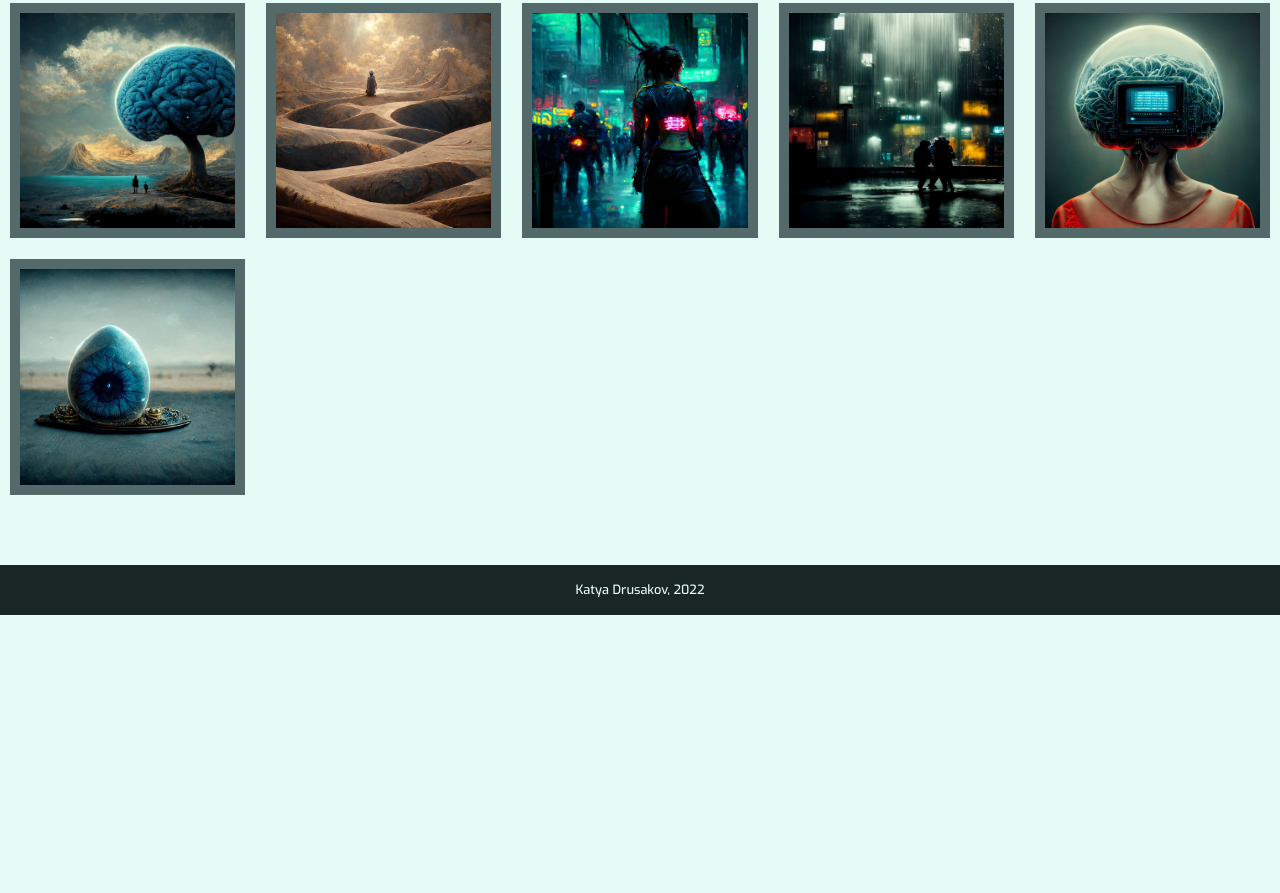
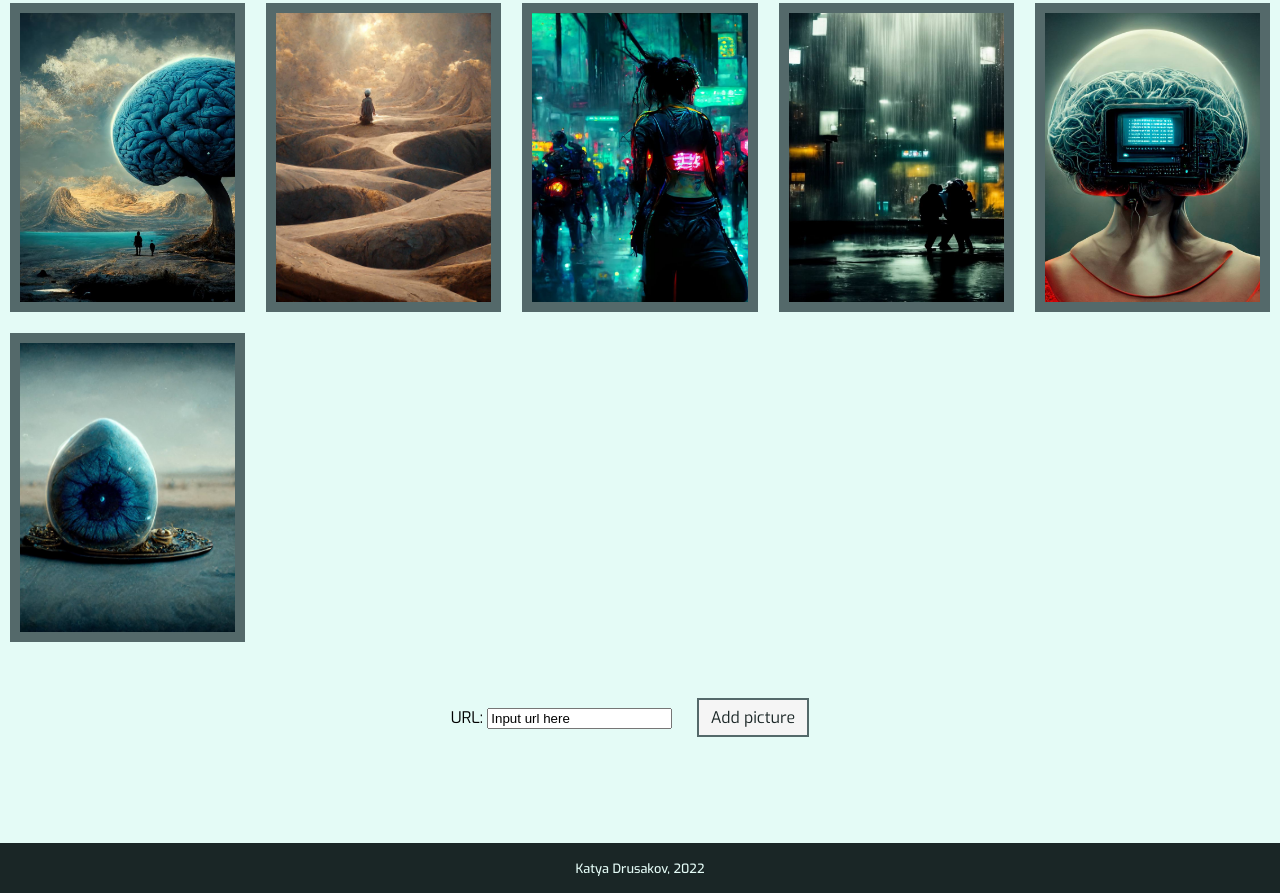
Before and after one commit to KatyaDru/master, a plain HTML site: page index.html in a window 1280 px wide. Shown: the part 1097-1990 px from the top of the page. Before the commit the page ends 1712 px from the top, so only its background shows below. Drawn offline with nearby package versions, Linux system fonts and the light colour scheme.

Commit message:
Test commit

```diff
--- a/index.html
+++ b/index.html
@@ -52,6 +52,15 @@
 	<div class="box"><img src="images/proj/proj6.jpeg"></div>
 </div>
 
+<div class="content">
+	<p>URL:
+	<input type="text" id="userInput" value="Input url here">
+	<button type="button" id="userClick"><span class="but-text">Add picture</span></button></p>
+
+
+
+</div>
+
 <div class="buffer"></div>
 
 	<!-- <div class="content info">
@@ -68,5 +77,7 @@
 
 <footer class="yellow">Katya Drusakov, 2022</footer>
 
+<script type="text/javascript" src="script.js"></script>
+
 </body>
 </html>
--- a/style.css
+++ b/style.css
@@ -115,6 +115,9 @@ nav a:hover {
 
 .box > img {
 	display: block;
+	width: 289px;
+	height: 289px;
+	object-fit: cover;
   	margin-left: auto;
   	margin-right: auto;
   	width: 100%;
@@ -192,6 +195,32 @@ nav a:hover {
 	width: 100%;
 }
 
+/* BUTTON */
+
+button {
+  border: 2px, solid;
+  border-color: #54696a;
+  background-color: whitesmoke;
+  text-align: center;
+  text-decoration: none;
+  font-size: 16px;
+  margin: 10px 20px;
+  padding: 7px 12px;
+  cursor: pointer;
+}
+
+button:hover {
+	border-color: #FF7E70;
+
+
+}
+
+.but-text {
+	color: #1a2626;
+	font-family: 'Exo', sans-serif;
+}
+
+
 
 /* FOOTER */
 
```
Also changed, not shown: 1 other file.
